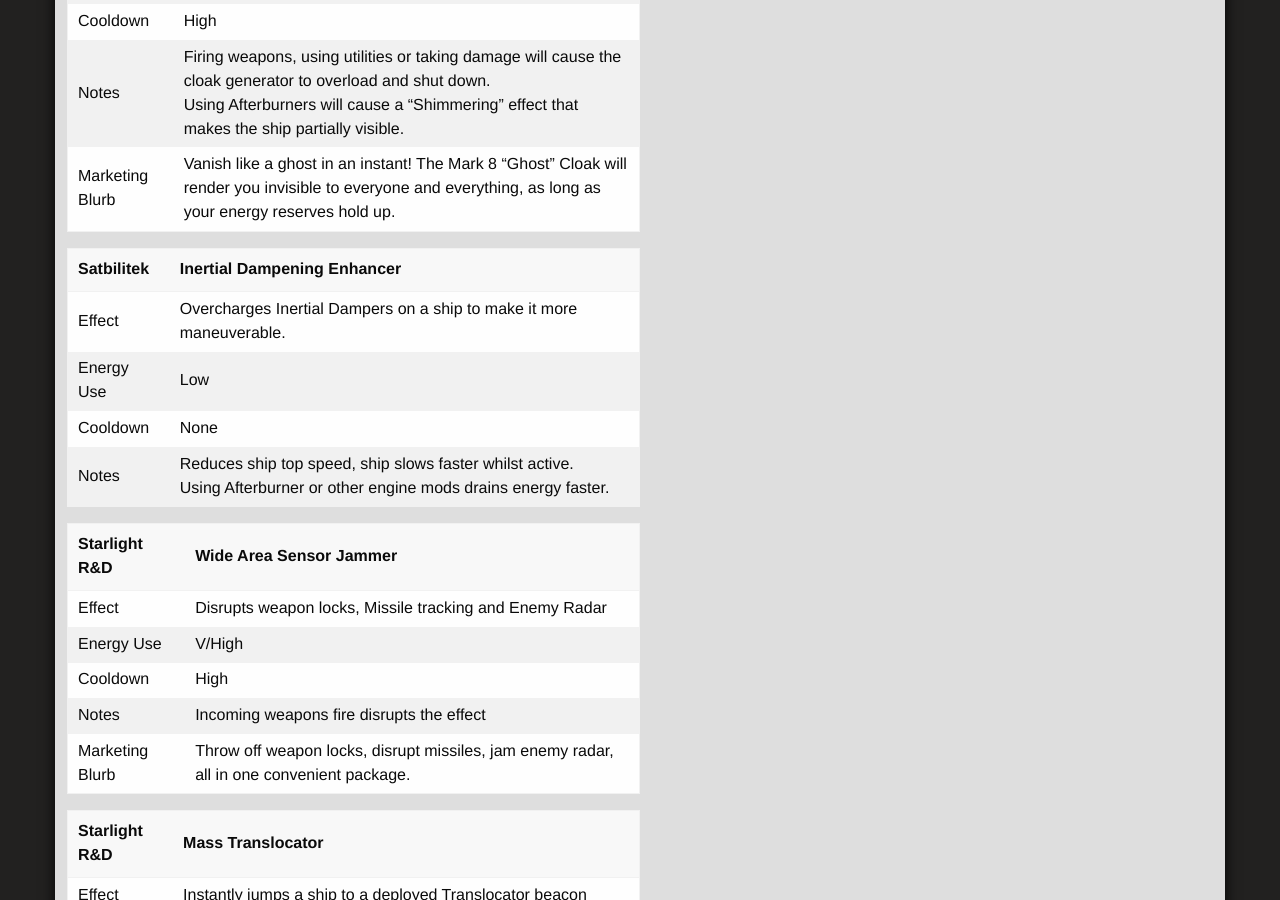
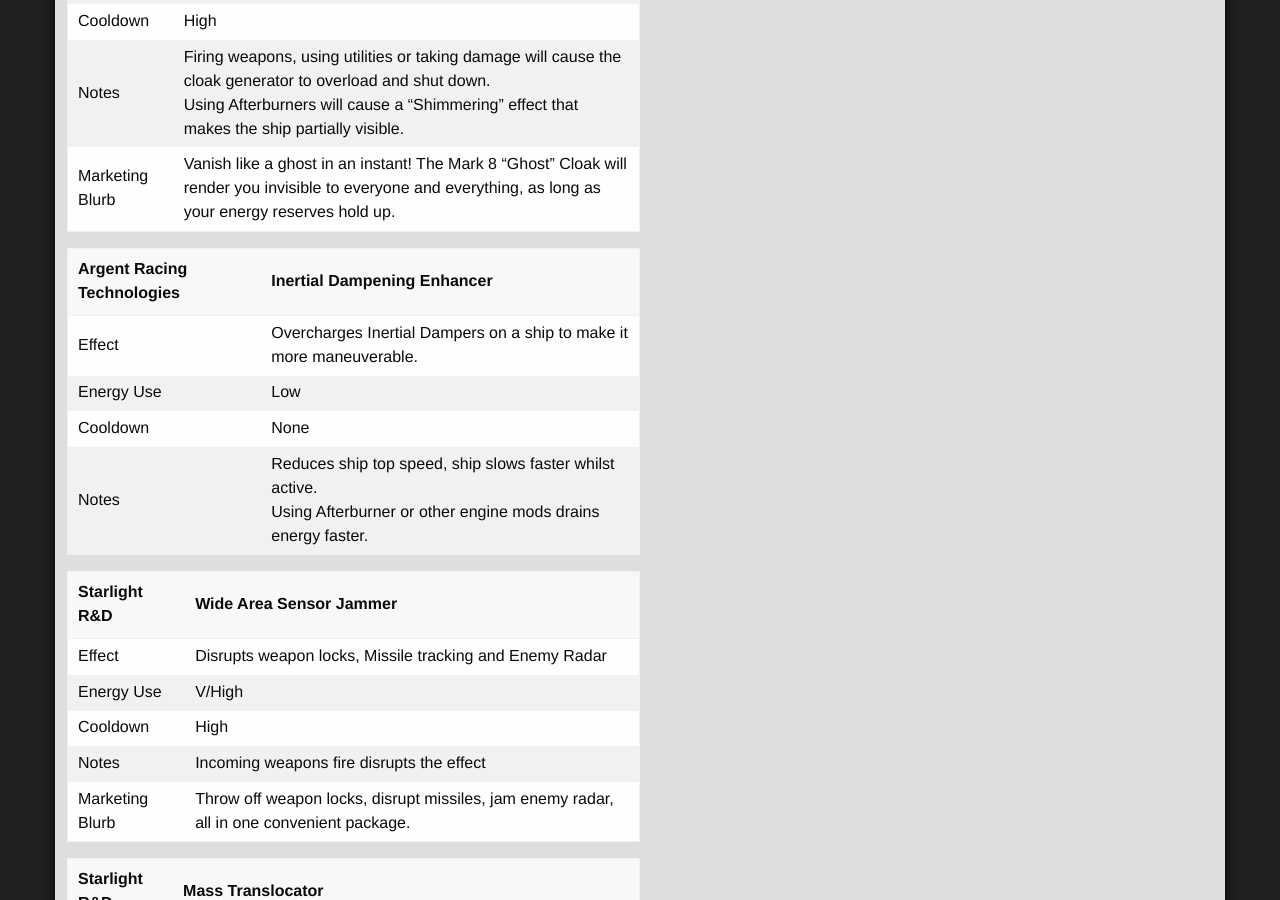
Before and after one commit to ori-sky/polar-space, a Jekyll site: the page built from designs/weapons.md, in a window 1280 px wide and 900 px high, scrolled down 7782 px. Built offline with Jekyll 4.4.1, drawn with Linux system fonts in a browser that asks for light colours; nearby versions of some CDN libraries; some web fonts are replaced; our own code applies the rules of GitHub Pages for plain Markdown files; library files that are not in the unit come from our copies.

Commit message:
Update weapons.md
Changed IDE from Stabilitek to ART

```diff
--- a/designs/weapons.md
+++ b/designs/weapons.md
@@ -202,12 +202,12 @@
 | Notes           | Firing weapons, using utilities or taking damage will cause the cloak generator to overload and shut down.<br />Using Afterburners will cause a "Shimmering" effect that makes the ship partially visible. |
 | Marketing Blurb | Vanish like a ghost in an instant! The Mark 8 “Ghost” Cloak will render you invisible to everyone and everything, as long as your energy reserves hold up. |
 
-| Satbilitek | Inertial Dampening Enhancer                                  |
-| ---------- | ------------------------------------------------------------ |
-| Effect     | Overcharges Inertial Dampers on a ship to make it more maneuverable. |
-| Energy Use | Low                                                          |
-| Cooldown   | None                                                         |
-| Notes      | Reduces ship top speed, ship slows faster whilst active.<br />Using Afterburner or other engine mods drains energy faster. |
+| Argent Racing Technologies | Inertial Dampening Enhancer                                  |
+| -------------------------- | ------------------------------------------------------------ |
+| Effect                     | Overcharges Inertial Dampers on a ship to make it more maneuverable. |
+| Energy Use                 | Low                                                          |
+| Cooldown                   | None                                                         |
+| Notes                      | Reduces ship top speed, ship slows faster whilst active.<br />Using Afterburner or other engine mods drains energy faster. |
 
 | Starlight R&D   | Wide Area Sensor Jammer                                      |
 | --------------- | ------------------------------------------------------------ |
```
